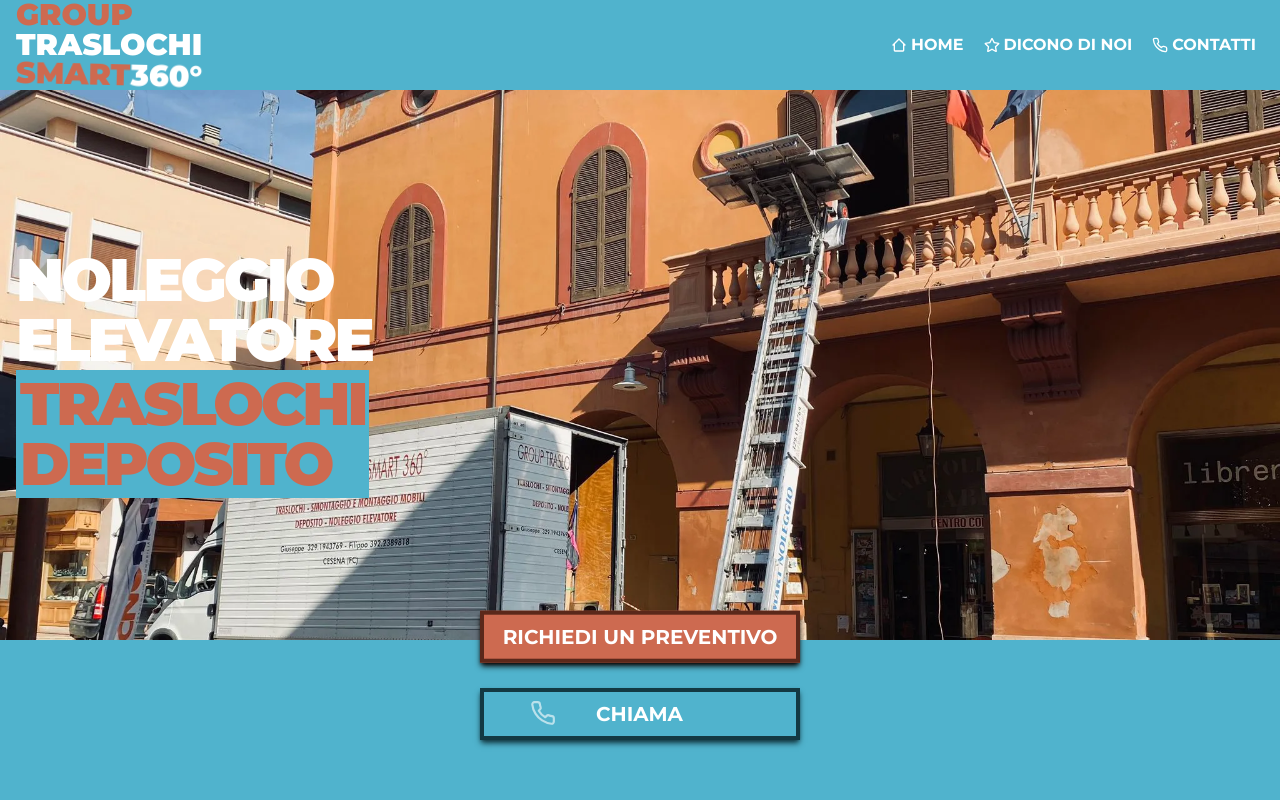
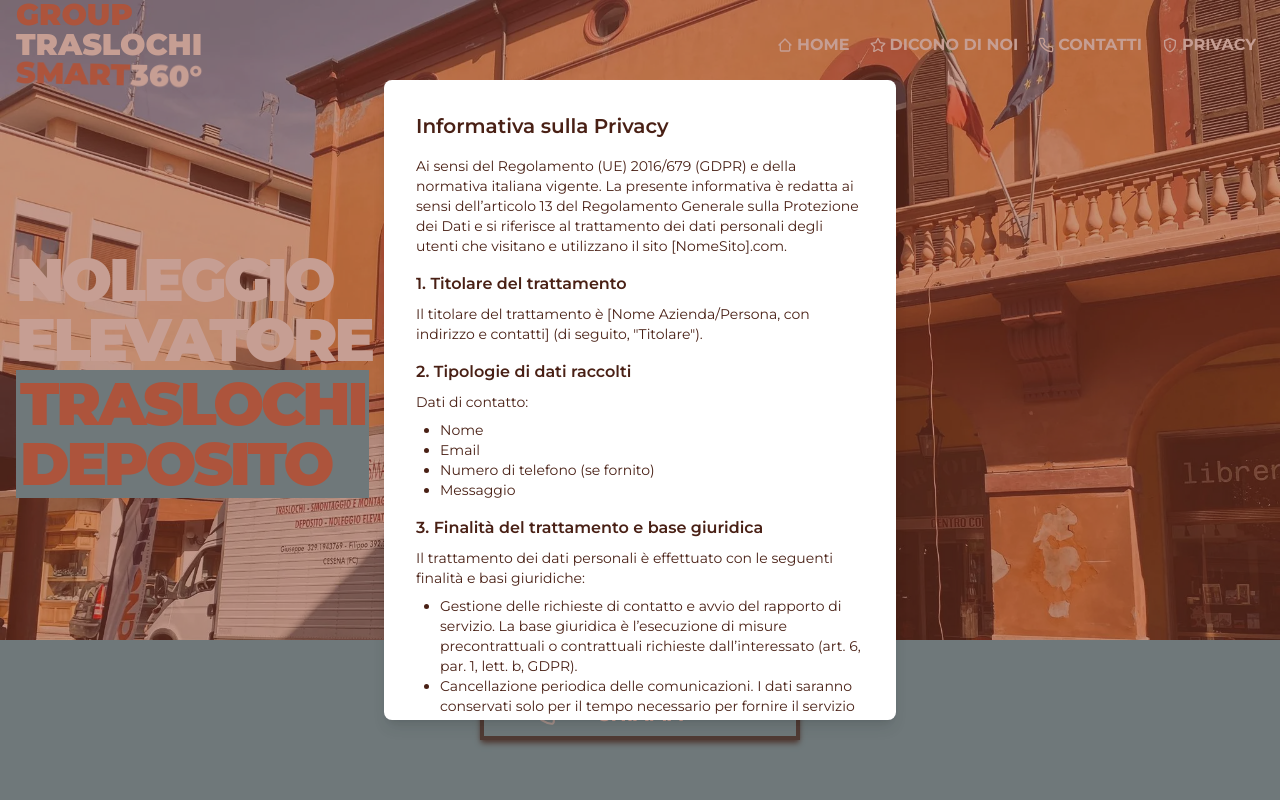
Before and after one commit to boobaGreen/smart360, a React (Vite) app: page / in a window 1280 px wide. Shown: the top 800 px of the page. Built offline with nearby package versions, Linux system fonts and the light colour scheme; what tailwindcss-brand-colors, tailwindcss-debug-screens would draw is missing.

Commit message:
privacvy ok

```diff
--- a/src/App.tsx
+++ b/src/App.tsx
@@ -1,6 +1,6 @@
-import { useState, useEffect } from "react";
+import { useState, useEffect, useRef } from "react";
+import PrivacyModal from "./components/PrivacyModal";
 import TestimonialsSection from "./Testimonial";
-import { useRef } from "react";
 import { IUseMediaQueryProps } from "./interfaces/IUseMediaQueryProps";
 import Form from "./Form";
 
@@ -34,6 +34,7 @@ function useMediaQuery(query: IUseMediaQueryProps["query"]): boolean {
 }
 
 function App() {
+  const [isVisible, setIsVisible] = useState(false);
   const formRef = useRef<HTMLDivElement>(null);
   const scrollToForm = () => {
     formRef.current?.scrollIntoView({ behavior: "smooth" });
@@ -52,7 +53,7 @@ function App() {
 
   const [currentImage, setCurrentImage] = useState(0);
 
-  // Change image automatically every 6 seconds
+  // Change image automatically every 4 seconds
   useEffect(() => {
     const interval = setInterval(() => {
       setCurrentImage((prevImage) => (prevImage + 1) % images.length);
@@ -62,14 +63,17 @@ function App() {
   }, [images]);
 
   return (
-    <div className="flex flex-col min-h-screen h-auto bg-bluCesena-500 overflow-x-hidden select-none font-title  ">
+    <div className="flex flex-col min-h-screen h-auto bg-bluCesena-500 overflow-x-hidden select-none font-title">
+      {/* Privacy Modal */}
+      <PrivacyModal isVisible={isVisible} setIsVisible={setIsVisible} />
+
       {/* Header and hero image */}
       <HeaderAndHero
         scrollToForm={scrollToForm}
         currentImage={currentImage}
         images={images}
+        setIsVisible={setIsVisible}
       />
-      {/* New Section for alternating boxes */}
       <CentralZPattern
         riga1Images={riga1Images}
         riga2Images={riga2Images}
@@ -81,7 +85,7 @@ function App() {
         <TestimonialsSection />
       </div>
       <div ref={formRef} id="contacts">
-        <Form />
+        <Form setIsVisible={setIsVisible} />
       </div>
       <TruckAnimation />
       <Footer />
--- a/src/Form.tsx
+++ b/src/Form.tsx
@@ -8,12 +8,18 @@ import { initEmailjs } from "./utils/costants";
 
 emailjs.init(initEmailjs); // Initialize EmailJS with your User ID
 
-export default function Form() {
+interface FormProps {
+  setIsVisible: (visible: boolean) => void;
+}
+
+export default function Form({ setIsVisible }: FormProps) {
+  // Accept setIsVisible as a prop
   const [formData, setFormData] = useState({
     name: "",
     email: "",
     message: "",
   });
+  const [privacyAccepted, setPrivacyAccepted] = useState(false);
   const isMobile = useMediaQuery({ query: "(max-width: 767px)" });
 
   const [buttonText, setButtonText] = useState("CHIAMA");
@@ -23,8 +29,9 @@ export default function Form() {
       window.location.href = tel1Android;
     }
   };
-  const [statusMessage, setStatusMessage] = useState(""); // State for status messages
-  const [loading, setLoading] = useState(false); // State to manage loading spinner
+
+  const [statusMessage, setStatusMessage] = useState("");
+  const [loading, setLoading] = useState(false);
 
   const handleChange = (e: { target: { name: string; value: unknown } }) => {
     const { name, value } = e.target;
@@ -34,33 +41,38 @@ export default function Form() {
     }));
   };
 
+  const handlePrivacyChange = () => {
+    setPrivacyAccepted(!privacyAccepted);
+  };
+
   const handleSubmit = (e: { preventDefault: () => void }) => {
-    e.preventDefault(); // Prevent the default form submission
-    setLoading(true); // Set loading state to true
+    e.preventDefault();
+    if (!privacyAccepted) {
+      setStatusMessage("Devi accettare la privacy per inviare il modulo.");
+      return;
+    }
 
+    setLoading(true);
     emailjs
       .send("service_s3jp2sp", "template_xablkhb", formData)
       // eslint-disable-next-line @typescript-eslint/no-unused-vars
       .then((_response) => {
-        console.log("");
         setStatusMessage("Messaggio Ricevuto! Grazie per averci contattato.");
         setFormData({ name: "", email: "", message: "" });
-        setLoading(false); // Set loading state to false after success
+        setLoading(false);
       })
       .catch((error) => {
         console.error("Error sending email:", error);
         setStatusMessage(
           "Ops ... qualcosa è andato storto. Riprova più tardi."
         );
-        setLoading(false); // Set loading state to false after error
+        setLoading(false);
       });
   };
 
   return (
     <div className="font-title">
       <section className="text-gray-700 body-font">
-        {" "}
-        {/* Make section relative */}
         <div className="container px-5 py-24 mx-auto">
           <div className="flex flex-col text-center w-full mb-12">
             <h3 className="sm:text-3xl text-xl font-bold title-font mb-4 text-gray-900">
@@ -90,7 +102,7 @@ export default function Form() {
                     htmlFor="name"
                     className="leading-7 text-sm text-gray-600"
                   >
-                    Name
+                    Nome
                   </label>
                   <input
                     type="text"
@@ -128,7 +140,7 @@ export default function Form() {
                     htmlFor="message"
                     className="leading-7 text-sm text-gray-600"
                   >
-                    Message
+                    Messaggio
                   </label>
                   <textarea
                     id="message"
@@ -140,6 +152,35 @@ export default function Form() {
                   ></textarea>
                 </div>
               </div>
+
+              {/* Checkbox per l'accettazione della privacy */}
+              <div className="p-2 w-full">
+                <div className="flex items-center justify-center">
+                  <input
+                    type="checkbox"
+                    id="privacyCheck"
+                    checked={privacyAccepted}
+                    onChange={handlePrivacyChange}
+                    className="mr-2 leading-tight"
+                    required
+                  />
+                  <label
+                    htmlFor="privacyCheck"
+                    className="text-sm text-gray-600"
+                  >
+                    Ho preso nota della{" "}
+                    <a
+                      onClick={() => setIsVisible(true)}
+                      href="#privacy"
+                      className="text-blue-600 underline onClick={() => setIsVisible(true)} "
+                    >
+                      privacy policy
+                    </a>
+                    .
+                  </label>
+                </div>
+              </div>
+
               {statusMessage && (
                 <div className="mt-4 text-center flex justify-center items-center w-full">
                   <p className="text-gray-600 mt-14">{statusMessage}</p>
--- a/src/HeaderAndHero.tsx
+++ b/src/HeaderAndHero.tsx
@@ -10,6 +10,7 @@ export default function HeaderAndHero({
   scrollToForm,
   currentImage,
   images,
+  setIsVisible,
 }: IHeaderAndHeroProps) {
   return (
     <div id="home">
@@ -18,8 +19,8 @@ export default function HeaderAndHero({
       >
         <div className="uppercase text-red-800 text-lg md:text-2xl lg:text-3xl font-title font-black pl-4 flex justify-between pr-6 md:hover:bg-bluCesena-500 ">
           <Logo />
-          <NavDesktop />
-          <NavMobile />
+          <NavDesktop setIsVisible={setIsVisible} />
+          <NavMobile setIsVisible={setIsVisible} />
         </div>
 
         <Title />
--- a/src/components/NavDesktop.tsx
+++ b/src/components/NavDesktop.tsx
@@ -1,17 +1,26 @@
 import { routes } from "../utils/routes";
 
-export const NavDesktop = () => {
+interface NavDesktopProps {
+  setIsVisible: (isVisible: boolean) => void;
+}
+
+export const NavDesktop = ({ setIsVisible }: NavDesktopProps) => {
+  // Funzione per gestire il click sulla voce "Privacy"
+  const handlePrivacyClick = () => {
+    localStorage.setItem("privacyAccepted", "false"); // Azzera il valore di privacyAccepted
+    // Puoi anche aggiungere qui qualsiasi logica aggiuntiva che desideri
+    setIsVisible(true);
+  };
   return (
     <ul className="hidden lg:flex lg:items-center gap-5 text-base">
       {routes.map((route, index) => {
         const { Icon, href, title } = route;
         return (
           <li key={`route-${index}`}>
-            {" "}
-            {/* Usato un contatore come chiave univoca */}
             <a
               href={href}
-              className="flex items-center gap-1 hover:text-neutral-400 transition-all font-title font-bold text-white hover:animate-bounce "
+              onClick={title === "Privacy" ? handlePrivacyClick : undefined} // Chiama la funzione solo se la voce è "Privacy"
+              className="flex items-center gap-1 hover:text-neutral-400 transition-all font-title font-bold text-white hover:animate-bounce"
             >
               <Icon />
               {title}
--- a/src/components/NavMobile.tsx
+++ b/src/components/NavMobile.tsx
@@ -1,15 +1,24 @@
 import { useClickAway } from "react-use";
-import { useRef } from "react";
-import { useState } from "react";
+import { useRef, useState } from "react";
 import { AnimatePresence, motion } from "framer-motion";
 import { Squash as Hamburger } from "hamburger-react";
 import { routes } from "../utils/routes";
 
-export const NavMobile = () => {
+interface NavMobileProps {
+  setIsVisible: (isVisible: boolean) => void;
+}
+
+export const NavMobile = ({ setIsVisible }: NavMobileProps) => {
   const [isOpen, setOpen] = useState(false);
   const ref = useRef(null);
 
   useClickAway(ref, () => setOpen(false));
+
+  const handlePrivacyClick = () => {
+    localStorage.setItem("privacyAccepted", "false"); // Azzera il valore di privacyAccepted
+    // Puoi anche aggiungere qui qualsiasi logica aggiuntiva che desideri
+    setIsVisible(true);
+  };
 
   return (
     <div ref={ref} className="lg:hidden text-white ">
@@ -43,10 +52,14 @@ export const NavMobile = () => {
                     className="w-full p-[0.08rem] rounded-xl bg-gradient-to-tr from-neutral-800 via-neutral-950 to-neutral-700"
                   >
                     <a
-                      onClick={() => setOpen((prev) => !prev)}
-                      className={
-                        "flex items-center justify-between w-full p-5 rounded-xl bg-neutral-950"
-                      }
+                      onClick={() => {
+                        // Chiama handlePrivacyClick solo se la voce è "Privacy"
+                        if (route.title === "Privacy") {
+                          handlePrivacyClick();
+                        }
+                        setOpen((prev) => !prev); // Chiude il menu dopo il clic
+                      }}
+                      className="flex items-center justify-between w-full p-5 rounded-xl bg-neutral-950"
                       href={route.href}
                     >
                       <span className="flex gap-1 text-lg">{route.title}</span>
--- /dev/null
+++ b/src/components/PrivacyModal.tsx
@@ -0,0 +1,156 @@
+import { useEffect } from "react";
+import { dataUltimoAggiornamentoPrivacy } from "../utils/costants";
+
+interface PrivacyModalProps {
+  isVisible: boolean;
+  setIsVisible: (visible: boolean) => void;
+}
+
+const PrivacyModal = ({ isVisible, setIsVisible }: PrivacyModalProps) => {
+  useEffect(() => {
+    const hasAccepted = localStorage.getItem("privacyAccepted");
+    if (!hasAccepted) {
+      setIsVisible(true);
+    }
+  }, [setIsVisible]);
+
+  const handleAccept = () => {
+    localStorage.setItem("privacyAccepted", "true");
+    setIsVisible(false);
+  };
+
+  if (!isVisible) return null;
+
+  return (
+    <div className="fixed inset-0 bg-black bg-opacity-50 flex items-center justify-center z-50 bg-redCesena-600">
+      <div className="bg-white p-8 rounded-lg max-w-lg w-full shadow-lg overflow-y-auto max-h-[80vh] text-redCesena-900">
+        <h2 className="text-xl font-semibold mb-4">
+          Informativa sulla Privacy
+        </h2>
+        <p className="text-sm mb-4">
+          Ai sensi del Regolamento (UE) 2016/679 (GDPR) e della normativa
+          italiana vigente. La presente informativa è redatta ai sensi
+          dell’articolo 13 del Regolamento Generale sulla Protezione dei Dati e
+          si riferisce al trattamento dei dati personali degli utenti che
+          visitano e utilizzano il sito [NomeSito].com.
+        </p>
+
+        <h3 className="text-md font-semibold mt-4 mb-2">
+          1. Titolare del trattamento
+        </h3>
+        <p className="text-sm mb-4">
+          Il titolare del trattamento è [Nome Azienda/Persona, con indirizzo e
+          contatti] (di seguito, "Titolare").
+        </p>
+
+        <h3 className="text-md font-semibold mt-4 mb-2">
+          2. Tipologie di dati raccolti
+        </h3>
+        <p className="text-sm mb-2">Dati di contatto:</p>
+        <ul className="text-sm list-disc ml-6 mb-4">
+          <li>Nome</li>
+          <li>Email</li>
+          <li>Numero di telefono (se fornito)</li>
+          <li>Messaggio</li>
+        </ul>
+
+        <h3 className="text-md font-semibold mt-4 mb-2">
+          3. Finalità del trattamento e base giuridica
+        </h3>
+        <p className="text-sm mb-2">
+          Il trattamento dei dati personali è effettuato con le seguenti
+          finalità e basi giuridiche:
+        </p>
+        <ul className="text-sm list-disc ml-6 mb-4">
+          <li>
+            Gestione delle richieste di contatto e avvio del rapporto di
+            servizio. La base giuridica è l’esecuzione di misure precontrattuali
+            o contrattuali richieste dall’interessato (art. 6, par. 1, lett. b,
+            GDPR).
+          </li>
+          <li>
+            Cancellazione periodica delle comunicazioni. I dati saranno
+            conservati solo per il tempo necessario per fornire il servizio e
+            saranno periodicamente eliminati.
+          </li>
+        </ul>
+
+        <h3 className="text-md font-semibold mt-4 mb-2">
+          4. Dati di navigazione e uso di Simple Analytics
+        </h3>
+        <p className="text-sm mb-4">
+          Utilizziamo Simple Analytics per monitorare le visite al sito, uno
+          strumento conforme al GDPR, che non raccoglie né conserva dati
+          personali. Non è necessario il consenso tramite banner in quanto non
+          sono installati cookie di profilazione o di terze parti.
+        </p>
+
+        <h3 className="text-md font-semibold mt-4 mb-2">
+          5. Modalità di trattamento e sicurezza dei dati
+        </h3>
+        <p className="text-sm mb-4">
+          Il trattamento dei dati personali è effettuato con strumenti
+          informatici e manuali, con misure di sicurezza per proteggere i dati
+          da accessi non autorizzati, alterazioni, perdite o distruzione.
+        </p>
+
+        <h3 className="text-md font-semibold mt-4 mb-2">
+          6. Periodo di conservazione dei dati
+        </h3>
+        <p className="text-sm mb-4">
+          I dati saranno conservati per il tempo necessario a rispondere alla
+          richiesta dell’utente e per l’esecuzione del servizio. Dopo tale
+          periodo, i dati saranno eliminati periodicamente.
+        </p>
+
+        <h3 className="text-md font-semibold mt-4 mb-2">
+          7. Diritti dell’interessato
+        </h3>
+        <p className="text-sm mb-2">L’utente ha il diritto di:</p>
+        <ul className="text-sm list-disc ml-6 mb-4">
+          <li>
+            Ottenere la conferma dell’esistenza dei dati che lo riguardano e di
+            ottenerne l’accesso.
+          </li>
+          <li>Richiedere la rettifica dei dati inesatti o incompleti.</li>
+          <li>
+            Ottenere la cancellazione dei dati nei casi previsti dall’articolo
+            17 del GDPR.
+          </li>
+          <li>Opporsi al trattamento dei dati personali.</li>
+          <li>
+            Ottenere la limitazione del trattamento in conformità all’articolo
+            18 del GDPR.
+          </li>
+        </ul>
+        <p className="text-sm mb-4">
+          Per l’esercizio dei diritti sopra elencati, l’interessato può
+          contattare il Titolare all’indirizzo email: [Email Titolare].
+        </p>
+
+        <h3 className="text-md font-semibold mt-4 mb-2">
+          8. Modifiche all'informativa
+        </h3>
+        <p className="text-sm mb-4">
+          Il Titolare si riserva il diritto di modificare o aggiornare questa
+          informativa per garantire il rispetto della normativa vigente.
+          Eventuali modifiche saranno comunicate sul sito.
+        </p>
+
+        <p className="text-xs mt-2 mb-6">
+          Ultimo aggiornamento: {dataUltimoAggiornamentoPrivacy}.
+        </p>
+        <div className="flex justify-center mt-12">
+          <button
+            onClick={handleAccept}
+            className="bg-bluCesena-500 w-auto text-white py-2 px-4 rounded hover:bg-blue-600 hover:bg-bluCesena-600 "
+          >
+            Accetto
+          </button>
+        </div>
+      </div>
+    </div>
+  );
+};
+
+export default PrivacyModal;
--- a/src/interfaces/IHeaderAndHero.ts
+++ b/src/interfaces/IHeaderAndHero.ts
@@ -3,4 +3,5 @@ export interface IHeaderAndHeroProps {
   scrollToForm: () => void; // Funzione che esegue lo scroll al form
   currentImage: number; // Indice dell'immagine attuale
   images: string[]; // array di stinghe con le immagini locali
+  setIsVisible: (visible: boolean) => void; // Funzione per settare la visibilità del modal
 }
--- a/src/utils/costants.ts
+++ b/src/utils/costants.ts
@@ -11,6 +11,7 @@ export const provincia = "FC";
 export const partitaIva = "04512220403";
 export const ragioneSociale = "Traslochi Smart 360";
 export const ragioneSociale2 = "Di Masaracchia Giuseppe Salvatore";
+export const dataUltimoAggiornamentoPrivacy = "27/10/2024";
 
 // da portare su .env
 
--- a/src/utils/routes.ts
+++ b/src/utils/routes.ts
@@ -2,6 +2,7 @@ import { BiHomeAlt2 } from "react-icons/bi";
 
 import { FaRegStar } from "react-icons/fa";
 import { FiPhone } from "react-icons/fi";
+import { MdOutlinePrivacyTip } from "react-icons/md";
 
 export const routes = [
   {
@@ -19,4 +20,9 @@ export const routes = [
     href: "#contacts",
     Icon: FiPhone,
   },
+  {
+    title: "Privacy",
+    href: "#privacy",
+    Icon: MdOutlinePrivacyTip,
+  },
 ];
```
Also changed, not shown: src/Footer.tsx (+6 -4 lines), 1 other file (tests, documents, lock files or other folders).
